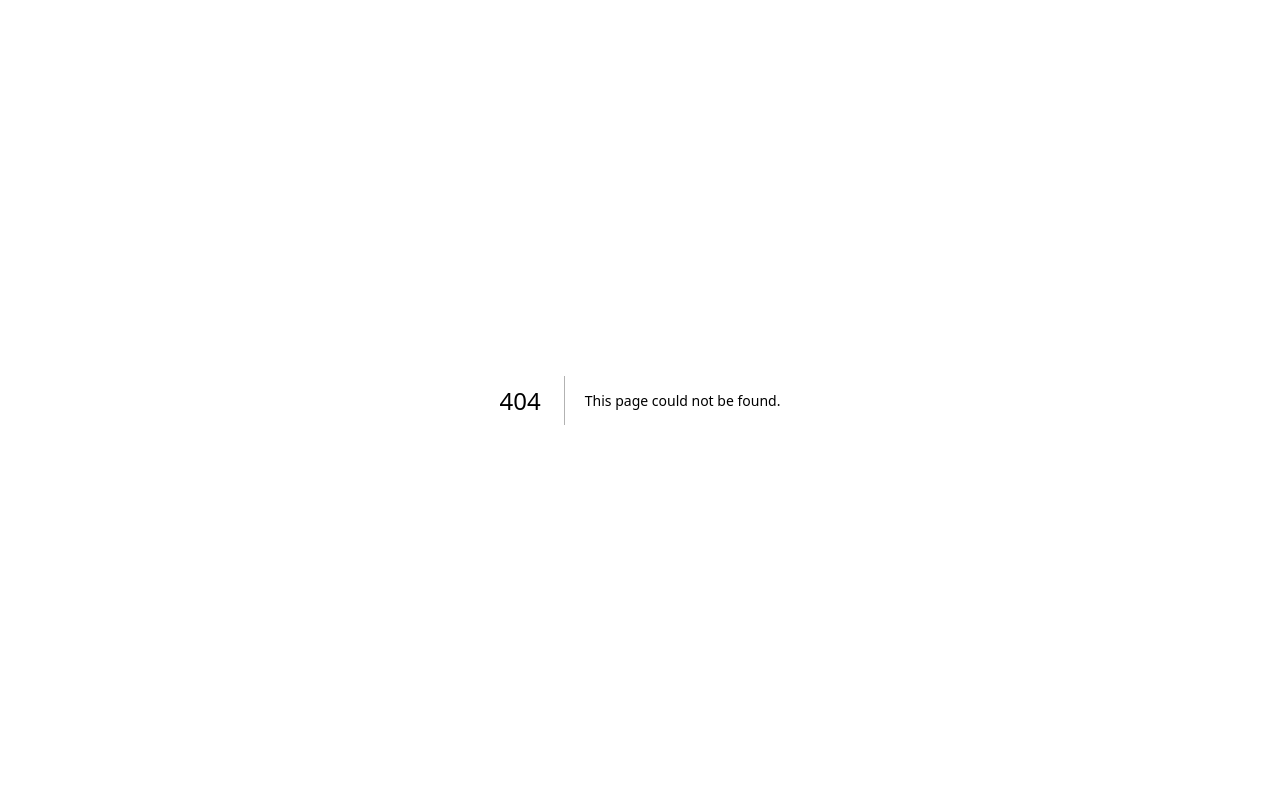
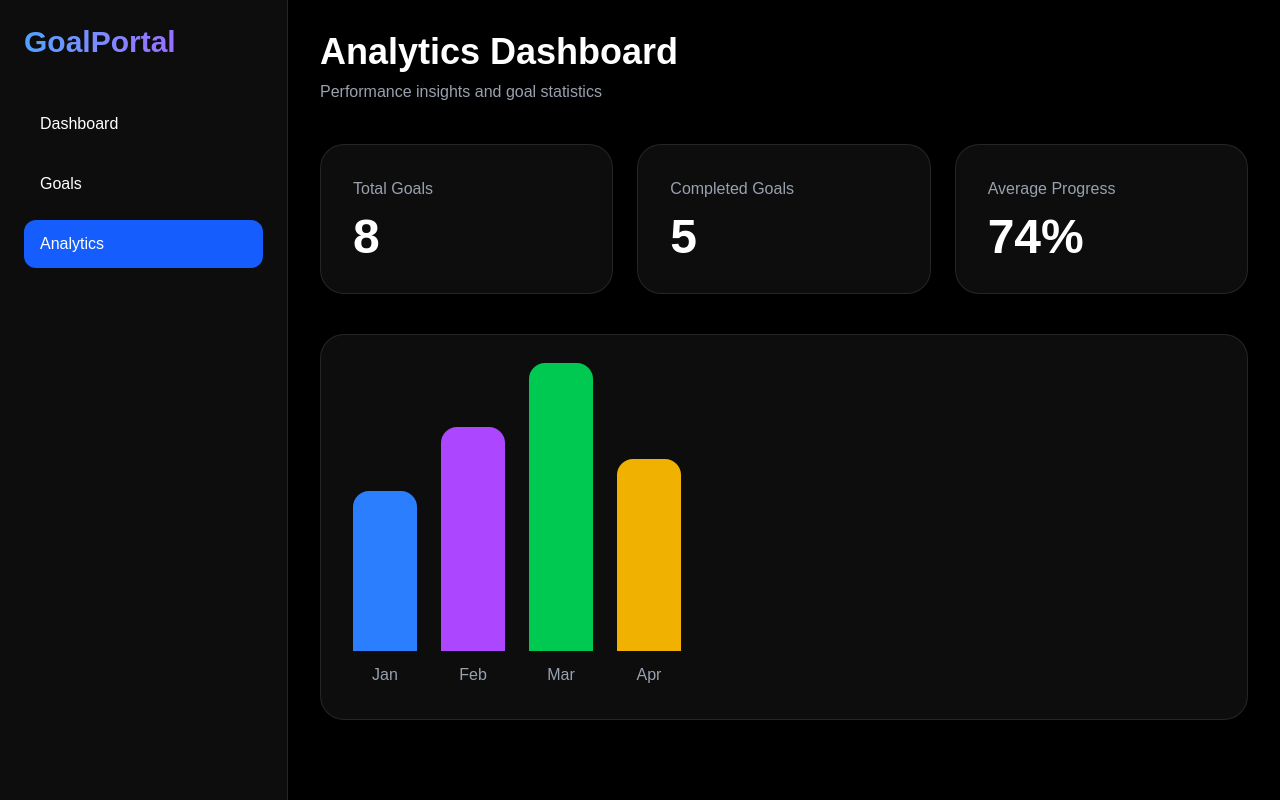
Before and after one commit to Balroog1/goal-tracking-portal, a Next.js app: page /analytics in a window 1280 px wide. Before the commit this address had no page. Built offline with nearby package versions, Linux system fonts and the light colour scheme.

Commit message:
Added analytics dashboard page

```diff
--- /dev/null
+++ b/app/analytics/page.tsx
@@ -0,0 +1,137 @@
+"use client";
+
+import Link from "next/link";
+
+export default function AnalyticsPage() {
+
+  const totalGoals = 8;
+  const completedGoals = 5;
+  const averageProgress = 74;
+
+  return (
+    <main className="min-h-screen bg-black text-white flex">
+
+      {/* Sidebar */}
+      <aside className="w-72 bg-white/5 border-r border-white/10 p-6 hidden md:flex flex-col">
+
+        <h1 className="text-3xl font-bold mb-10 bg-gradient-to-r from-blue-400 to-purple-500 text-transparent bg-clip-text">
+          GoalPortal
+        </h1>
+
+        <nav className="space-y-3">
+
+          <Link
+            href="/dashboard"
+            className="block px-4 py-3 rounded-xl hover:bg-white/10 transition"
+          >
+            Dashboard
+          </Link>
+
+          <Link
+            href="/goals"
+            className="block px-4 py-3 rounded-xl hover:bg-white/10 transition"
+          >
+            Goals
+          </Link>
+
+          <Link
+            href="/analytics"
+            className="block px-4 py-3 rounded-xl bg-blue-600"
+          >
+            Analytics
+          </Link>
+
+        </nav>
+
+      </aside>
+
+      {/* Main */}
+      <section className="flex-1 p-8">
+
+        <div className="mb-10">
+
+          <h1 className="text-4xl font-bold">
+            Analytics Dashboard
+          </h1>
+
+          <p className="text-gray-400 mt-2">
+            Performance insights and goal statistics
+          </p>
+
+        </div>
+
+        {/* Stats */}
+        <div className="grid grid-cols-1 md:grid-cols-3 gap-6 mb-10">
+
+          <div className="bg-white/5 border border-white/10 rounded-3xl p-8">
+
+            <p className="text-gray-400 mb-3">
+              Total Goals
+            </p>
+
+            <h2 className="text-5xl font-bold">
+              {totalGoals}
+            </h2>
+
+          </div>
+
+          <div className="bg-white/5 border border-white/10 rounded-3xl p-8">
+
+            <p className="text-gray-400 mb-3">
+              Completed Goals
+            </p>
+
+            <h2 className="text-5xl font-bold">
+              {completedGoals}
+            </h2>
+
+          </div>
+
+          <div className="bg-white/5 border border-white/10 rounded-3xl p-8">
+
+            <p className="text-gray-400 mb-3">
+              Average Progress
+            </p>
+
+            <h2 className="text-5xl font-bold">
+              {averageProgress}%
+            </h2>
+
+          </div>
+
+        </div>
+
+        {/* Fake Analytics Graph */}
+        <div className="bg-white/5 border border-white/10 rounded-3xl p-8">
+
+          <div className="flex items-end gap-6 h-80">
+
+            <div className="flex flex-col items-center gap-3">
+              <div className="w-16 bg-blue-500 rounded-t-2xl h-40"></div>
+              <p className="text-gray-400">Jan</p>
+            </div>
+
+            <div className="flex flex-col items-center gap-3">
+              <div className="w-16 bg-purple-500 rounded-t-2xl h-56"></div>
+              <p className="text-gray-400">Feb</p>
+            </div>
+
+            <div className="flex flex-col items-center gap-3">
+              <div className="w-16 bg-green-500 rounded-t-2xl h-72"></div>
+              <p className="text-gray-400">Mar</p>
+            </div>
+
+            <div className="flex flex-col items-center gap-3">
+              <div className="w-16 bg-yellow-500 rounded-t-2xl h-48"></div>
+              <p className="text-gray-400">Apr</p>
+            </div>
+
+          </div>
+
+        </div>
+
+      </section>
+
+    </main>
+  );
+}
```
